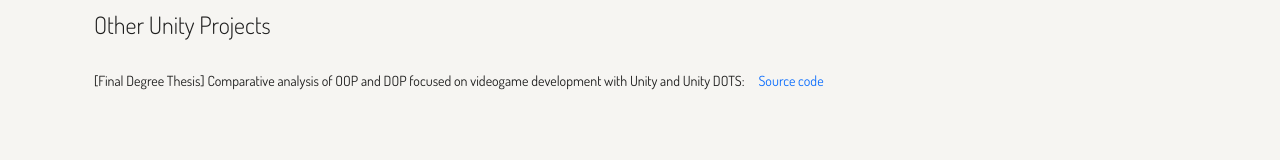
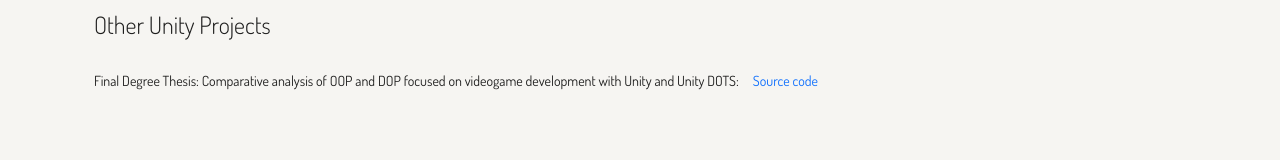
Before and after one commit to Thelario/pablo-lario-website, a Vue app: page /portfolio in a window 1280 px wide. Shown: the part 1130-1290 px from the top of the page. Built offline with nearby package versions, Linux system fonts and the light colour scheme.

Commit message:
Update Portfolio.vue

```diff
--- a/src/pages/Portfolio.vue
+++ b/src/pages/Portfolio.vue
@@ -153,7 +153,7 @@
                     <div class="col-md" style="text-align: left;">
                       <h4 class="dosis-300">Other Unity Projects</h4>
                       <br>
-                      <p class="dosis-400">[Final Degree Thesis] Comparative analysis of OOP and DOP focused on videogame development with Unity and Unity DOTS:&emsp;<a href="https://github.com/Thelario/TFG-Pablo-Lario" target="_blank">Source code</a></p>
+                      <p class="dosis-400">Final Degree Thesis: Comparative analysis of OOP and DOP focused on videogame development with Unity and Unity DOTS:&emsp;<a href="https://github.com/Thelario/TFG-Pablo-Lario" target="_blank">Source code</a></p>
                     </div>
                   </div>
                 </div>
```
